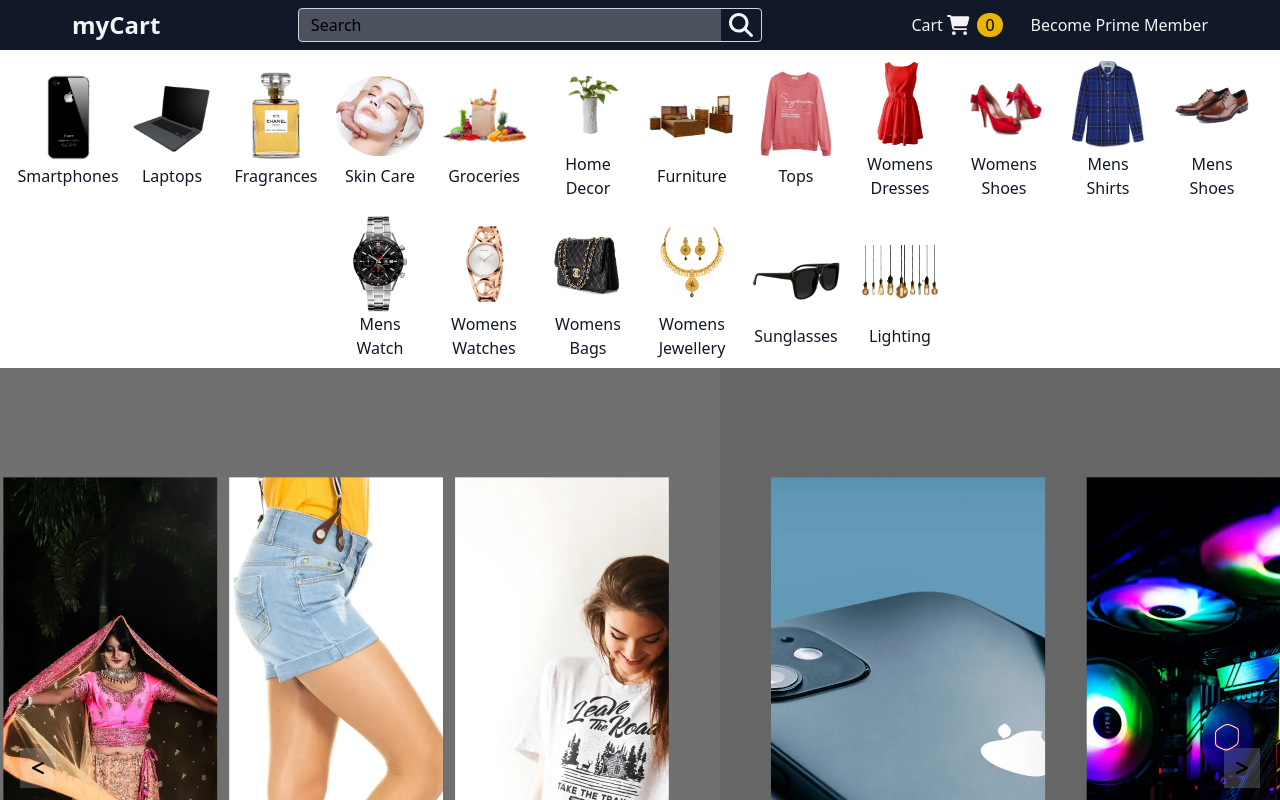
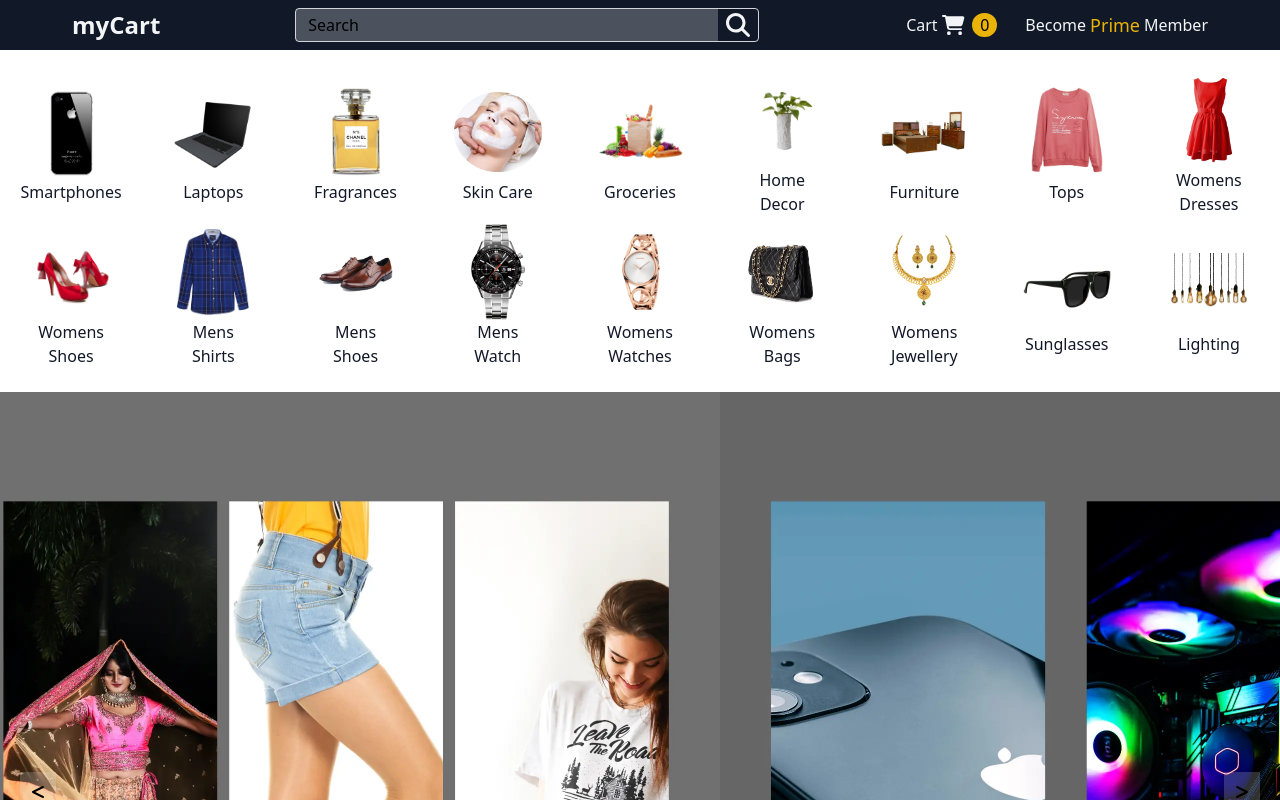
Before and after one commit to tonmoysardar11/ecommerce-website-with-redux, a React (Create React App) app: page / in a window 1280 px wide. Shown: the top 800 px of the page. Built offline with nearby package versions, Linux system fonts and the light colour scheme; no server answers.

Commit message:
only items options left

```diff
--- a/src/components/layout/Navbar.js
+++ b/src/components/layout/Navbar.js
@@ -85,7 +85,7 @@ const Navbar = () => {
             </Link>
             <Link to="">
               <button className="py-2 lg:py-0 inline-flex items-center bg-transparent border-0 py-1 px-3 focus:outline-none rounded text-base md:mt-0">
-                Become Prime Member
+                Become <span className="text-lg text-yellow-500 mx-1">Prime</span> Member
               </button>
             </Link>
           </nav>
--- a/src/components/pages/Alert.js
+++ b/src/components/pages/Alert.js
@@ -3,10 +3,10 @@ import React from "react";
 const Alert = () => {
   return (
     <div
-      class=" fixed top-0 md:top-5 md:right-5 bg-green-100 border-l-4 border-green-500 text-green-700 p-4 z-30 w-full md:w-1/4"
+      className=" fixed top-0 md:top-16 md:right-5 bg-green-100 border-l-4 border-green-500 text-green-700 p-4 z-50 w-full md:w-1/4"
       role="alert"
     >
-      <p class="font-bold">Success!!!</p>
+      <p className="font-bold">Success!!!</p>
       <p>Item Added To Cart.</p>
     </div>
   );
--- a/src/components/pages/Category.js
+++ b/src/components/pages/Category.js
@@ -91,7 +91,7 @@ const Category = ({ input }) => {
       >
         <div className="container mx-auto">
           <div className="flex flex-col lg:flex-row justify-center">
-            <aside className="sticky z-10 top-0 lg:top-16 flex flex-col w-full lg:w-1/5 bg-white text-black shadow-md shadow-gray-300 md:p-3 h-auto lg:h-96">
+            <aside className="sticky top-0 lg:top-16 flex flex-col w-full lg:w-1/5 bg-white text-black shadow-md shadow-gray-300 md:p-3 h-auto lg:h-96">
               <div className="p-3 text-2xl font-semibold flex justify-between items-center">
                 <span className="ml-4 md:ml-0">Filters</span>
                 {filter ? (
@@ -232,7 +232,7 @@ const Category = ({ input }) => {
                       return (
                         <div
                           key={element.id}
-                          className="shadow-md mx-3 md:mx-0 lg:w-1/4 md:w-1/2 my-2 rounded p-3 w-full hover:scale-105 transition ease-in duration-200 "
+                          className="shadow-md mx-3 md:mx-0 lg:w-1/4 md:w-1/2 my-2 rounded p-3 w-full hover:scale-105 transition ease-in duration-200 cursor-pointer"
                           onClick={() => modal(element)}
                         >
                           <div className="block relative h-48 rounded overflow-hidden">
--- a/src/components/pages/CategoryList.js
+++ b/src/components/pages/CategoryList.js
@@ -22,9 +22,9 @@ import { Link } from "react-router-dom";
 const CategoryList = () => {
   return (
     <section className="text-gray-600 body-font">
-      <div className="mx-auto">
-        <div className="flex flex-wrap justify-between md:justify-center sm:justify-center">
-          <Link to="/smartphones" className="m-1 p-1 hover:shadow-md hover:shadow-black flex flex-col justify-center items-center w-1/9 sm:w-24">
+      <div className="mx-auto my-5">
+        <div className="flex flex-wrap justify-center md:grid md:grid-rows-2 md:grid-cols-9">
+          <Link to="/smartphones" className="mx-auto p-1 hover:shadow-md hover:shadow-black flex flex-col justify-center items-center w-1/9 sm:w-24">
             <div>
               <img src={phone} alt="" className="w-full h-28 sm:h-24 object-contain" />
               <h6 className="title-font font-medium text-md text-gray-900 text-center">
@@ -32,7 +32,7 @@ const CategoryList = () => {
               </h6>
             </div>
           </Link>
-          <Link to="/laptops" className="m-1 p-1 hover:shadow-md hover:shadow-black flex flex-col justify-center items-center w-28 sm:w-24">
+          <Link to="/laptops" className="mx-auto p-1 hover:shadow-md hover:shadow-black flex flex-col justify-center items-center w-28 sm:w-24">
             <div >
               <img src={laptop} alt="" className="w-full h-28 sm:h-24 object-contain" />
               <h6 className="title-font font-medium text-md text-gray-900 text-center">
@@ -40,7 +40,7 @@ const CategoryList = () => {
               </h6>
             </div>
           </Link>
-          <Link to="/fragrances" className="m-1 p-1 hover:shadow-md hover:shadow-black flex flex-col justify-center items-center w-28 sm:w-24">
+          <Link to="/fragrances" className="mx-auto p-1 hover:shadow-md hover:shadow-black flex flex-col justify-center items-center w-28 sm:w-24">
             <div >
               <img src={frag} alt="" className="w-full h-28 sm:h-24 object-contain" />
               <h6 className="title-font font-medium text-md text-gray-900 text-center">
@@ -48,7 +48,7 @@ const CategoryList = () => {
               </h6>
             </div>
           </Link>
-          <Link to="/skincare" className="m-1 p-1 hover:shadow-md hover:shadow-black flex flex-col justify-center items-center w-28 sm:w-24">
+          <Link to="/skincare" className="mx-auto p-1 hover:shadow-md hover:shadow-black flex flex-col justify-center items-center w-28 sm:w-24">
             <div >
               <img src={sk} alt="" className="w-full h-28 sm:h-24 object-contain" />
               <h6 className="title-font font-medium text-md text-gray-900 text-center">
@@ -56,7 +56,7 @@ const CategoryList = () => {
               </h6>
             </div>
           </Link>
-          <Link to="/groceries" className="m-1 p-1 hover:shadow-md hover:shadow-black flex flex-col justify-center items-center w-28 sm:w-24">
+          <Link to="/groceries" className="mx-auto p-1 hover:shadow-md hover:shadow-black flex flex-col justify-center items-center w-28 sm:w-24">
             <div >
               <img src={gro} alt="" className="w-full h-28 sm:h-24 object-contain" />
               <h6 className="title-font font-medium text-md text-gray-900 text-center">
@@ -64,7 +64,7 @@ const CategoryList = () => {
               </h6>
             </div>
           </Link>
-          <Link to="/home-decoration" className="m-1 p-1 hover:shadow-md hover:shadow-black flex flex-col justify-center items-center w-28 sm:w-24">
+          <Link to="/home-decoration" className="mx-auto p-1 hover:shadow-md hover:shadow-black flex flex-col justify-center items-center w-28 sm:w-24">
             <div >
               <img src={hdcor} alt="" className="w-full h-28 sm:h-24 object-contain" />
               <h6 className="title-font font-medium text-md text-gray-900 text-center">
@@ -72,7 +72,7 @@ const CategoryList = () => {
               </h6>
             </div>
           </Link>
-          <Link to="/furniture" className="m-1 p-1 hover:shadow-md hover:shadow-black flex flex-col justify-center items-center w-28 sm:w-24">
+          <Link to="/furniture" className="mx-auto p-1 hover:shadow-md hover:shadow-black flex flex-col justify-center items-center w-28 sm:w-24">
             <div >
               <img src={fur} alt="" className="w-full h-28 sm:h-24 object-contain" />
               <h6 className="title-font font-medium text-md text-gray-900 text-center">
@@ -80,13 +80,13 @@ const CategoryList = () => {
               </h6>
             </div>
           </Link>
-          <Link to="/tops" className="m-1 p-1 hover:shadow-md hover:shadow-black flex flex-col justify-center items-center w-28 sm:w-24">
+          <Link to="/tops" className="mx-auto p-1 hover:shadow-md hover:shadow-black flex flex-col justify-center items-center w-28 sm:w-24">
             <div >
               <img src={top} alt="" className="w-full h-28 sm:h-24 object-contain" />
               <h6 className="title-font font-medium text-md text-gray-900 text-center">Tops</h6>
             </div>
           </Link>
-          <Link to="/womens-dresses" className="m-1 p-1 hover:shadow-md hover:shadow-black flex flex-col justify-center items-center w-28 sm:w-24">
+          <Link to="/womens-dresses" className="mx-auto p-1 hover:shadow-md hover:shadow-black flex flex-col justify-center items-center w-28 sm:w-24">
             <div >
               <img src={wdress} alt="" className="w-full h-28 sm:h-24 object-contain" />
               <h6 className="title-font font-medium text-md text-gray-900 text-center">
@@ -94,7 +94,7 @@ const CategoryList = () => {
               </h6>
             </div>
           </Link>
-          <Link to="/womens-shoes" className="m-1 p-1 hover:shadow-md hover:shadow-black flex flex-col justify-center items-center w-28 sm:w-24">
+          <Link to="/womens-shoes" className="mx-auto p-1 hover:shadow-md hover:shadow-black flex flex-col justify-center items-center w-28 sm:w-24">
             <div >
               <img src={wshoe} alt="" className="w-full h-28 sm:h-24 object-contain" />
               <h6 className="title-font font-medium text-md text-gray-900 text-center">
@@ -102,7 +102,7 @@ const CategoryList = () => {
               </h6>
             </div>
           </Link>
-          <Link to="/mens-shirts" className="m-1 p-1 hover:shadow-md hover:shadow-black flex flex-col justify-center items-center w-28 sm:w-24">
+          <Link to="/mens-shirts" className="mx-auto p-1 hover:shadow-md hover:shadow-black flex flex-col justify-center items-center w-28 sm:w-24">
             <div >
               <img src={mshirt} alt="" className="w-full h-28 sm:h-24 object-contain" />
               <h6 className="title-font font-medium text-md text-gray-900 text-center">
@@ -110,7 +110,7 @@ const CategoryList = () => {
               </h6>
             </div>
           </Link>
-          <Link to="/mens-shoes" className="m-1 p-1 hover:shadow-md hover:shadow-black flex flex-col justify-center items-center w-28 sm:w-24">
+          <Link to="/mens-shoes" className="mx-auto p-1 hover:shadow-md hover:shadow-black flex flex-col justify-center items-center w-28 sm:w-24">
             <div >
               <img src={mshoe} alt="" className="w-full h-28 sm:h-24 object-contain" />
               <h6 className="title-font font-medium text-md text-gray-900 text-center">
@@ -118,7 +118,7 @@ const CategoryList = () => {
               </h6>
             </div>
           </Link>
-          <Link to="/mens-watches" className="m-1 p-1 hover:shadow-md hover:shadow-black flex flex-col justify-center items-center w-28 sm:w-24">
+          <Link to="/mens-watches" className="mx-auto p-1 hover:shadow-md hover:shadow-black flex flex-col justify-center items-center w-28 sm:w-24">
             <div >
               <img src={mwatch} alt="" className="w-full h-28 sm:h-24 object-contain" />
               <h6 className="title-font font-medium text-md text-gray-900 text-center">
@@ -126,7 +126,7 @@ const CategoryList = () => {
               </h6>
             </div>
           </Link>
-          <Link to="/womens-watches" className="m-1 p-1 hover:shadow-md hover:shadow-black flex flex-col justify-center items-center w-28 sm:w-24">
+          <Link to="/womens-watches" className="mx-auto p-1 hover:shadow-md hover:shadow-black flex flex-col justify-center items-center w-28 sm:w-24">
             <div >
               <img src={wwatches} alt="" className="w-full h-28 sm:h-24 object-contain" />
               <h6 className="title-font font-medium text-md text-gray-900 text-center">
@@ -134,7 +134,7 @@ const CategoryList = () => {
               </h6>
             </div>
           </Link>
-          <Link to="/womens-bags" className="m-1 p-1 hover:shadow-md hover:shadow-black flex flex-col justify-center items-center w-28 sm:w-24">
+          <Link to="/womens-bags" className="mx-auto p-1 hover:shadow-md hover:shadow-black flex flex-col justify-center items-center w-28 sm:w-24">
             <div >
               <img src={wbags} alt="" className="w-full h-28 sm:h-24 object-contain" />
               <h6 className="title-font font-medium text-md text-gray-900 text-center">
@@ -142,7 +142,7 @@ const CategoryList = () => {
               </h6>
             </div>
           </Link>
-          <Link to="/womens-jewellery" className="m-1 p-1 hover:shadow-md hover:shadow-black flex flex-col justify-center items-center w-28 sm:w-24">
+          <Link to="/womens-jewellery" className="mx-auto p-1 hover:shadow-md hover:shadow-black flex flex-col justify-center items-center w-28 sm:w-24">
             <div >
               <img src={wjewel} alt="" className="w-full h-28 sm:h-24 object-contain" />
               <h6 className="title-font font-medium text-md text-gray-900 text-center">
@@ -150,7 +150,7 @@ const CategoryList = () => {
               </h6>
             </div>
           </Link>
-          <Link to="/sunglasses" className="m-1 p-1 hover:shadow-md hover:shadow-black flex flex-col justify-center items-center w-28 sm:w-24">
+          <Link to="/sunglasses" className="mx-auto p-1 hover:shadow-md hover:shadow-black flex flex-col justify-center items-center w-28 sm:w-24">
             <div >
               <img src={sg} alt="" className="w-full h-28 sm:h-24 object-contain" />
               <h6 className="title-font font-medium text-md text-gray-900 text-center">
@@ -158,7 +158,7 @@ const CategoryList = () => {
               </h6>
             </div>
           </Link>
-          <Link to="/lighting" className="m-1 p-1 hover:shadow-md hover:shadow-black flex flex-col justify-center items-center w-28 sm:w-24">
+          <Link to="/lighting" className="mx-auto p-1 hover:shadow-md hover:shadow-black flex flex-col justify-center items-center w-28 sm:w-24">
             <div >
               <img src={light} alt="" className="w-full h-28 sm:h-24 object-contain" />
               <h6 className="title-font font-medium text-md text-gray-900 text-center">
--- a/src/components/pages/ItemList.js
+++ b/src/components/pages/ItemList.js
@@ -76,7 +76,7 @@ const ItemList = () => {
                 return (
                   <div
                     key={element.id}
-                    className="shadow-md lg:w-1/5 md:w-1/2 m-2 rounded p-3 w-full md:hover:scale-110 transition ease-in duration-200"
+                    className="shadow-md lg:w-1/5 md:w-1/2 m-2 rounded p-3 w-full md:hover:scale-110 transition ease-in duration-200 cursor-pointer"
                     onClick={() => modal(element)}
                   >
                     <div className="block relative h-48 rounded overflow-hidden">
--- a/src/components/pages/TopDiscounts.js
+++ b/src/components/pages/TopDiscounts.js
@@ -42,7 +42,7 @@ const TopDiscounts = () => {
               return (
                 <div
                   key={element.id}
-                  className="shadow-md lg:w-1/5 md:w-1/2 m-2 rounded p-3 w-full md:hover:scale-110 transition ease-in duration-200"
+                  className="shadow-md lg:w-1/5 md:w-1/2 m-2 rounded p-3 w-full md:hover:scale-110 transition ease-in duration-200 cursor-pointer"
                   onClick={() => modal(element)}
                 >
                   <div className="block relative h-48 rounded overflow-hidden">
```
Also changed, not shown: src/components/pages/Cart.js (+13 -13 lines), src/components/pages/Viewer.js (+11 -13 lines).
